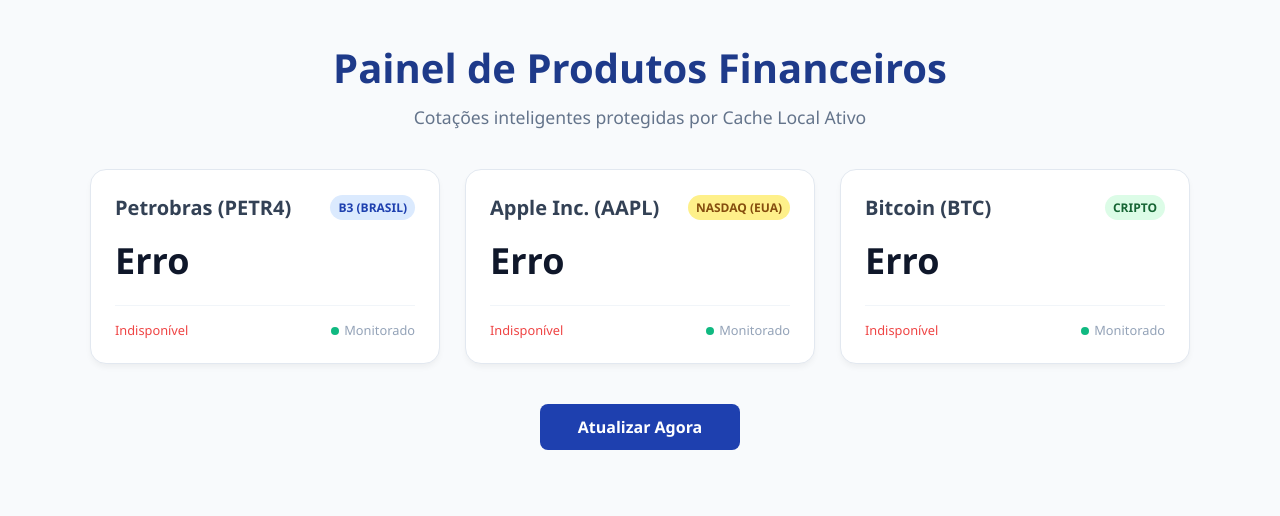
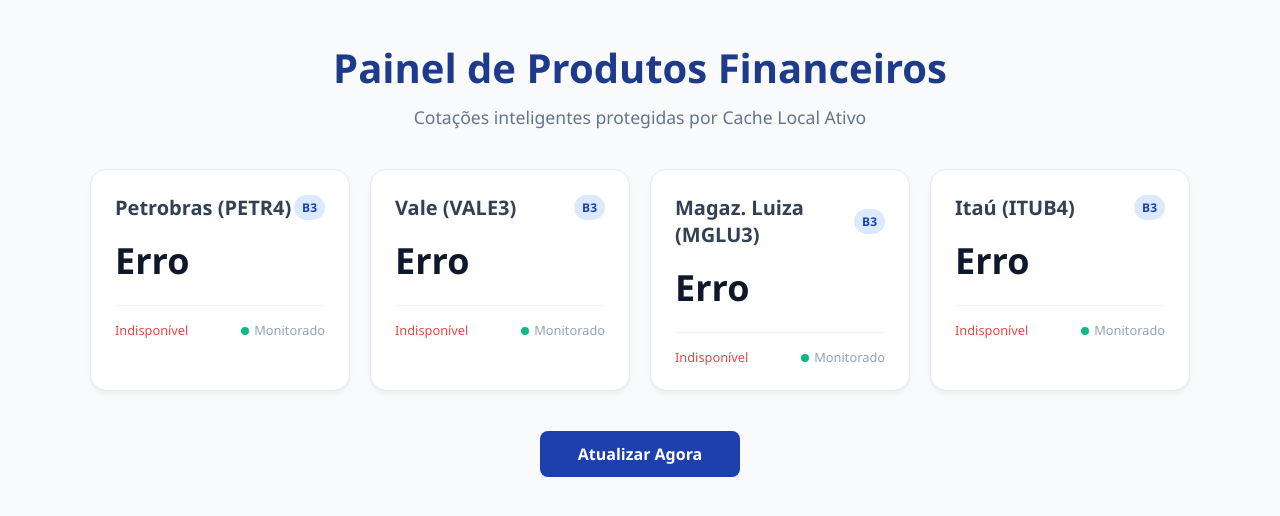
Before and after one commit to andersonmd23/meu-portal-financeiro., a plain HTML site: page static/index.html in a window 1280 px wide. Drawn offline with Linux system fonts and the light colour scheme; no server answers.

Commit message:
Update index.html

```diff
--- a/static/index.html
+++ b/static/index.html
@@ -11,13 +11,10 @@
         header { margin-bottom: 40px; text-align: center; }
         header h1 { font-size: 2.5rem; color: #1e3a8a; margin-bottom: 10px; }
         header p { color: #64748b; font-size: 1.1rem; }
-        .grid-produtos { display: grid; grid-template-columns: repeat(auto-fit, minmax(300px, 1fr)); gap: 25px; margin-bottom: 40px; }
+        .grid-produtos { display: grid; grid-template-columns: repeat(auto-fit, minmax(220px, 1fr)); gap: 20px; margin-bottom: 40px; }
         .card { background: #ffffff; border: 1px solid #e2e8f0; border-radius: 16px; padding: 24px; box-shadow: 0 4px 6px -1px rgba(0, 0, 0, 0.05); }
         .card-header { display: flex; justify-content: space-between; align-items: center; margin-bottom: 15px; }
-        .badge-mercado { font-size: 0.75rem; font-weight: 700; text-transform: uppercase; padding: 4px 8px; border-radius: 20px; }
-        .b3 { background-color: #dbeafe; color: #1e40af; }
-        .usa { background-color: #fef08a; color: #854d0e; }
-        .crypto { background-color: #dcfce7; color: #166534; }
+        .badge-mercado { font-size: 0.75rem; font-weight: 700; text-transform: uppercase; padding: 4px 8px; border-radius: 20px; background-color: #dbeafe; color: #1e40af; }
         .ticker-name { font-size: 1.25rem; font-weight: 700; color: #334155; }
         .preco-grande { font-size: 2.25rem; font-weight: 800; color: #0f172a; margin: 10px 0; }
         .footer-card { display: flex; justify-content: space-between; align-items: center; margin-top: 20px; padding-top: 15px; border-top: 1px solid #f1f5f9; font-size: 0.8rem; color: #94a3b8; }
@@ -33,30 +30,37 @@
         </header>
         <div class="grid-produtos">
             <div class="card">
-                <div class="card-header"><span class="ticker-name">Petrobras (PETR4)</span><span class="badge-mercado b3">B3 (Brasil)</span></div>
-                <div class="preco-grande" id="preco-PETR4.SA">R$ --,--</div>
-                <div class="footer-card"><span id="fonte-PETR4.SA">Carregando...</span><span><span class="status-dot"></span>Monitorado</span></div>
+                <div class="card-header"><span class="ticker-name">Petrobras (PETR4)</span><span class="badge-mercado">B3</span></div>
+                <div class="preco-grande" id="preco-PETR4">R$ --,--</div>
+                <div class="footer-card"><span id="fonte-PETR4">Carregando...</span><span><span class="status-dot"></span>Monitorado</span></div>
             </div>
             <div class="card">
-                <div class="card-header"><span class="ticker-name">Apple Inc. (AAPL)</span><span class="badge-mercado usa">NASDAQ (EUA)</span></div>
-                <div class="preco-grande" id="preco-AAPL">US$ --,--</div>
-                <div class="footer-card"><span id="fonte-AAPL">Carregando...</span><span><span class="status-dot"></span>Monitorado</span></div>
+                <div class="card-header"><span class="ticker-name">Vale (VALE3)</span><span class="badge-mercado">B3</span></div>
+                <div class="preco-grande" id="preco-VALE3">R$ --,--</div>
+                <div class="footer-card"><span id="fonte-VALE3">Carregando...</span><span><span class="status-dot"></span>Monitorado</span></div>
             </div>
             <div class="card">
-                <div class="card-header"><span class="ticker-name">Bitcoin (BTC)</span><span class="badge-mercado crypto">Cripto</span></div>
-                <div class="preco-grande" id="preco-BTC-USD">US$ --,--</div>
-                <div class="footer-card"><span id="fonte-BTC-USD">Carregando...</span><span><span class="status-dot"></span>Monitorado</span></div>
+                <div class="card-header"><span class="ticker-name">Magaz. Luiza (MGLU3)</span><span class="badge-mercado">B3</span></div>
+                <div class="preco-grande" id="preco-MGLU3">R$ --,--</div>
+                <div class="footer-card"><span id="fonte-MGLU3">Carregando...</span><span><span class="status-dot"></span>Monitorado</span></div>
+            </div>
+            <div class="card">
+                <div class="card-header"><span class="ticker-name">Itaú (ITUB4)</span><span class="badge-mercado">B3</span></div>
+                <div class="preco-grande" id="preco-ITUB4">R$ --,--</div>
+                <div class="footer-card"><span id="fonte-ITUB4">Carregando...</span><span><span class="status-dot"></span>Monitorado</span></div>
             </div>
         </div>
         <button class="btn-atualizar" onclick="atualizarTodosOsProdutos()">Atualizar Agora</button>
     </div>
     <script>
-        async function buscarAtivo(ticker, elementoPreco, elementoFonte, prefixoMoeda) {
+        async function buscarAtivo(ticker, elementoPreco, elementoFonte) {
             try {
                 const resposta = await fetch(`/api/cotacao/${ticker}`);
                 if (!resposta.ok) throw new Error();
                 const dados = await resposta.json();
-                document.getElementById(elementoPreco).innerText = `${prefixoMoeda} ${dados.preco.toLocaleString('pt-BR', { minimumFractionDigits: 2 })}`;
+
+                document.getElementById(elementoPreco).innerText = `R$ ${dados.preco.toLocaleString('pt-BR', { minimumFractionDigits: 2 })}`;
+
                 if (dados.fonte === "Cache Interno Protegido") {
                     document.getElementById(elementoFonte).innerText = `🔄 Cache (${dados.tempo_restante_cache_segundos}s)`;
                     document.getElementById(elementoFonte).style.color = "#f59e0b";
@@ -70,11 +74,14 @@
                 document.getElementById(elementoFonte).style.color = "#ef4444";
             }
         }
+
         function atualizarTodosOsProdutos() {
-            buscarAtivo("PETR4.SA", "preco-PETR4.SA", "fonte-PETR4.SA", "R$");
-            buscarAtivo("AAPL", "preco-AAPL", "fonte-AAPL", "US$");
-            buscarAtivo("BTC-USD", "preco-BTC-USD", "fonte-BTC-USD", "US$");
+            buscarAtivo("PETR4", "preco-PETR4", "fonte-PETR4");
+            buscarAtivo("VALE3", "preco-VALE3", "fonte-VALE3");
+            buscarAtivo("MGLU3", "preco-MGLU3", "fonte-MGLU3");
+            buscarAtivo("ITUB4", "preco-ITUB4", "fonte-ITUB4");
         }
+
         atualizarTodosOsProdutos();
         setInterval(atualizarTodosOsProdutos, 30000);
     </script>
```
